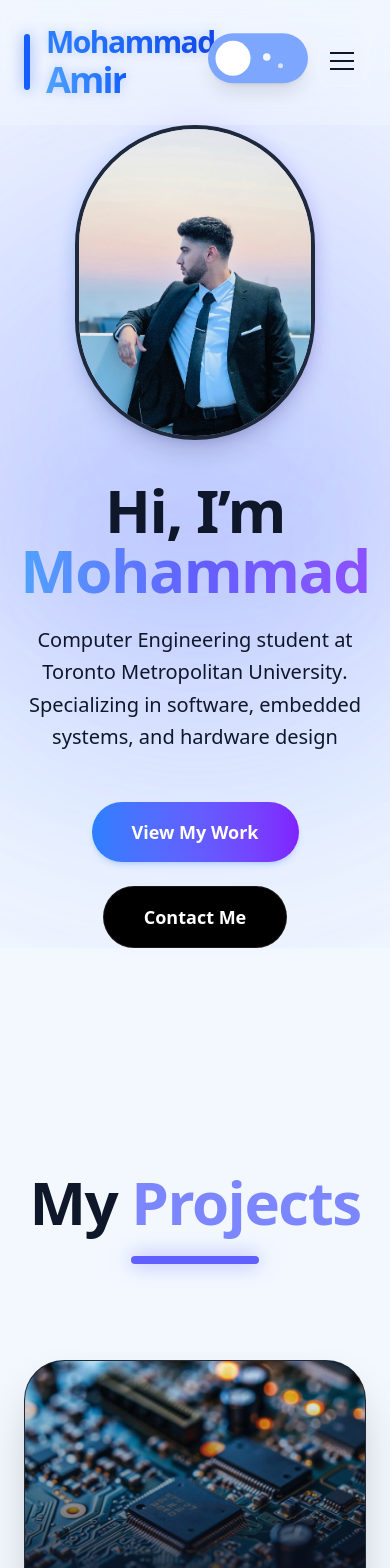
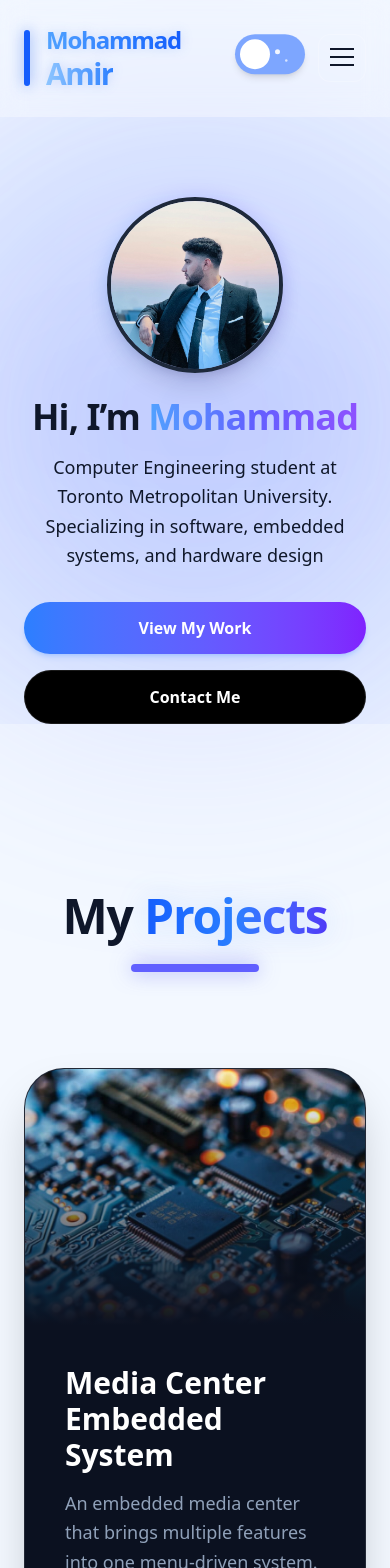
Before and after one commit to mxhmd15/my-portfolio, a Next.js app: page / in a window 390 px wide. Shown: the top 1568 px of the page. Built offline with nearby package versions, Linux system fonts and the light colour scheme.

Commit message:
Update: small changes with the fonts

```diff
--- a/app/page.tsx
+++ b/app/page.tsx
@@ -15,30 +15,36 @@
             bg-indigo-400/20 dark:bg-indigo-600/10 transition-all duration-700" />
 
       {/* HERO SECTION */}
+      {/* HERO SECTION */}
 <section
   id="home"
-        className="relative min-h-[90vh] flex flex-col items-center justify-center px-6 text-center"
+  className="relative min-h-[50vh] flex flex-col items-center justify-center px-6 text-center pt-20 md:pt-32"
 >
+  {/* Reduced min-h from 90vh to 80vh and added pt (padding-top) to control vertical position */}
+
   <div className="absolute inset-0 -z-10 overflow-hidden">
     <div className="absolute top-1/2 left-1/2 -translate-x-1/2 -translate-y-1/2 w-[600px] h-[600px] bg-blue-600/15 rounded-full blur-[140px]" />
   </div>
 
-        <div className="relative mb-10">
+  <div className="relative mb-6 md:mb-8">
+    {/* Reduced margin-bottom from 10 to 6/8 to bring text closer to photo */}
     <div className="absolute -inset-1 bg-gradient-to-r from-blue-500 via-indigo-500 to-indigo-600 rounded-full blur opacity-15" />
     <Image
       src="/me.jpg"
       alt="Mohammad profile picture"
-            width={240}
-            height={240}
+      width={200}
+      height={340}
       priority
-            className="relative rounded-full border-4 border-[#1e293b] object-cover shadow-xl"
+      className="relative rounded-full border-4 border-[#1e293b] object-cover shadow-xl w-44 h-44 md:w-52 md:h-52"
     />
+    {/* Scaled photo down slightly: w-44 on mobile, w-52 on desktop (was 60) */}
   </div>
 
   <div className="relative max-w-4xl">
-          <div className="relative inline-block mb-6">
+    <div className="relative inline-block mb-4 md:mb-6">
+      {/* Reduced margin-bottom to pull description up */}
       <div className="absolute inset-0 blur-3xl bg-indigo-500/10 -z-10 rounded-full" />
-            <h1 className="text-6xl md:text-8xl font-black tracking-tight">
+      <h1 className="text-4xl md:text-7xl font-black tracking-tight">
         <span className="snap-text">Hi, I’m </span>
         <span className="text-transparent bg-clip-text bg-gradient-to-r from-blue-400 via-indigo-500 to-violet-500">
           Mohammad
@@ -46,7 +52,7 @@
       </h1>
     </div>
 
-          <p className="text-xl md:text-2xl max-w-3xl mx-auto leading-relaxed snap-text">
+    <p className="text-lg md:text-xl max-w-3xl mx-auto leading-relaxed snap-text px-4">
       Computer Engineering student at{" "}
       <span className="font-medium snap-text">
         Toronto Metropolitan University
@@ -54,34 +60,35 @@
       . Specializing in software, embedded systems, and hardware design
     </p>
 
-          <div className="mt-12 flex flex-wrap justify-center gap-6">
+    <div className="mt-8 md:mt-10 flex flex-col md:flex-row justify-center gap-4 md:gap-6">
+      {/* Reduced mt (margin-top) for buttons and gap for mobile stacking */}
       <a
         href="#projects"
-              className="px-10 py-4 rounded-full font-bold text-lg text-white bg-gradient-to-r from-blue-500 via-indigo-500 to-violet-600 shadow-md shadow-blue-500/20 transition-all duration-300 hover:-translate-y-1 hover:shadow-blue-500/30"
+        className="px-8 py-3.5 md:px-10 md:py-4 rounded-full font-bold text-base md:text-lg text-white bg-gradient-to-r from-blue-500 via-indigo-500 to-violet-600 shadow-md shadow-blue-500/20 transition-all duration-300 hover:-translate-y-1 hover:shadow-blue-500/30"
       >
         View My Work
       </a>
 
       <a
         href="#contact"
-              className="px-10 py-4 rounded-full font-bold text-lg text-white bg-black border border-white/10 transition-all duration-300 hover:border-blue-500/40 hover:shadow-[0_0_16px_rgba(99,102,241,0.18)]"
+        className="px-8 py-3.5 md:px-10 md:py-4 rounded-full font-bold text-base md:text-lg text-white bg-black border border-white/10 transition-all duration-300 hover:border-blue-500/40 hover:shadow-[0_0_16px_rgba(99,102,241,0.18)]"
       >
         Contact Me
       </a>
     </div>
   </div>
 </section>
-
       {/* PROJECTS SECTION */}
-      <section className="py-24 relative">
+     <section id="projects" className="pt-10 pb-24 relative scroll-mt-24">
   <ProjectsSection />
 </section>
+
 
       {/* TECHNOLOGIES SECTION */}
       <section id="skills" className="px-6 py-24">
         <div className="mx-auto max-w-6xl">
           <div className="text-center mb-20">
-            <h2 className="text-5xl md:text-7xl font-black mb-6 tracking-tight
+            <h2 className="text-5xl md:text-5xl font-black mb-6 tracking-tight
                            text-transparent bg-clip-text bg-gradient-to-r
                            from-indigo-500 via-blue-500 to-pink-500
                            drop-shadow-[0_0_15px_rgba(168,85,247,0.4)]">
@@ -182,32 +189,7 @@
           </a>
 
           {/* Phone */}
-          <a
-            href="tel:+13652288830"
-            className="group flex items-center gap-4 rounded-3xl border border-slate-200/60 dark:border-white/10 bg-[#111827] px-6 py-5 shadow-lg shadow-slate-200/40 dark:shadow-black/20 hover:-translate-y-0.5 hover:shadow-xl transition-all"
-          >
-            <div className="h-12 w-12 rounded-2xl bg-blue-600/10 dark:bg-blue-500/15 flex items-center justify-center">
-              {/* Phone icon */}
-              <svg
-                className="h-6 w-6 text-blue-600 dark:text-blue-400"
-                viewBox="0 0 24 24"
-                fill="none"
-                stroke="currentColor"
-                strokeWidth="2"
-              >
-                <path d="M22 16.92v3a2 2 0 0 1-2.18 2A19.8 19.8 0 0 1 3 5.18 2 2 0 0 1 5 3h3a2 2 0 0 1 2 1.72c.12.86.32 1.7.6 2.5a2 2 0 0 1-.45 2.11L9.1 10.9a16 16 0 0 0 4 4l1.57-1.05a2 2 0 0 1 2.11-.45c.8.28 1.64.48 2.5.6A2 2 0 0 1 22 16.92z" />
-              </svg>
-            </div>
 
-            <div className="min-w-0">
-              <div className="font-extrabold text-slate-900 dark:text-white">
-                Phone
-              </div>
-              <div className="text-slate-600 dark:text-slate-300 truncate">
-                647-563-6384
-              </div>
-            </div>
-          </a>
 
           {/* Location */}
           <div className="group flex items-center gap-4 rounded-3xl border border-slate-200/60 dark:border-white/10 bg-[#111827] px-6 py-5 shadow-lg shadow-slate-200/40 dark:shadow-black/20 hover:-translate-y-0.5 hover:shadow-xl transition-all">
--- a/components/AboutSection.tsx
+++ b/components/AboutSection.tsx
@@ -21,7 +21,7 @@
               <span className="font-medium snap-text">
                 Toronto Metropolitan University
               </span>
-              . Specializing in software and embedded systems.
+              , specializing in Software Development and Embedded Systems, I am passionate about tech industry trends and innovations.
             </p>
 
             <p className="text-xl md:text-2xl max-w-3xl mx-auto leading-relaxed snap-text">
--- a/components/Header.tsx
+++ b/components/Header.tsx
@@ -97,12 +97,14 @@
 
               {/* Name Stack - Updated to Cobalt Blue Gradient */}
               <div className="flex flex-col items-start leading-[0.85] select-none">
-                <span className="text-3xl md:text-4xl font-black tracking-tighter text-transparent bg-clip-text bg-gradient-to-r from-blue-500 to-blue-700 drop-shadow-[0_0_6px_rgba(37,99,235,0.25)]">
-                  Mohammad
-                </span>
-                <span className="text-4xl md:text-5xl font-black tracking-tighter text-transparent bg-clip-text bg-gradient-to-r from-blue-400 to-blue-600 drop-shadow-[0_0_6px_rgba(37,99,235,0.25)]">
-                  Amir
-                </span>
+              <span className="text-2xl md:text-3xl font-black tracking-tighter text-transparent bg-clip-text bg-gradient-to-r from-blue-400 to-blue-600 drop-shadow-[0_0_6px_rgba(37,99,235,0.2)]">
+    Mohammad
+  </span>
+
+  {/* Amir - Reduced from 4xl/5xl to 3xl/4xl */}
+  <span className="text-3xl md:text-4xl font-black tracking-tighter text-transparent bg-clip-text bg-gradient-to-r from-blue-300 to-blue-500 drop-shadow-[0_0_6px_rgba(37,99,235,0.2)]">
+    Amir
+  </span>
               </div>
             </div>
           </a>
@@ -116,7 +118,7 @@
             <span className="h-6 w-px bg-white/20" />
 
             <a
-              href="https://github.com/mxhmd15"
+              href="https://github.com/YOUR_GITHUB"
               target="_blank"
               rel="noopener noreferrer"
               className="text-2xl opacity-70 hover:opacity-100 hover:text-blue-500 hover:-translate-y-1 transition"
@@ -124,7 +126,7 @@
               <FaGithub />
             </a>
             <a
-              href="https://www.linkedin.com/in/mohammad-amir-9b23a2220/"
+              href="https://linkedin.com/in/YOUR_LINKEDIN"
               target="_blank"
               rel="noopener noreferrer"
               className="text-2xl opacity-70 hover:opacity-100 hover:text-blue-500 hover:-translate-y-1 transition"
@@ -158,7 +160,7 @@
 
         {/* Mobile dropdown */}
         {open && (
-          <div className="md:hidden border-t border-white/5 bg-[#0b1120]/90 backdrop-blur-xl">
+          <div className="md:hidden border-t border-white/5 bg-[#0b1120]/0 backdrop-blur-xl">
             <div className="mx-auto max-w-6xl px-10 py-8 flex flex-col gap-8">
               {links.map((l) => (
                 <NavLink key={l.id} id={l.id} label={l.label} />
--- a/components/ProjectsSection.tsx
+++ b/components/ProjectsSection.tsx
@@ -55,11 +55,14 @@
 <section id="projects" className="max-w-7xl mx-auto px-6 py-32">
   {/* Header - Scaled Up */}
   <div className="text-center mb-24">
-    <h2 className="text-6xl md:text-7xl font-black mb-6 tracking-tight">
+    <h2 className="text-5xl md:text-5xl font-black mb-6 tracking-tight">
       {/* Apply snap-text here to make it turn black instantly */}
       <span className="snap-text">My </span>
-      <span className="text-indigo-400 ">Projects</span>
-    </h2>
+    {/* "Projects" - Enhanced Cobalt Blue Gradient */}
+  <span className="text-transparent bg-clip-text bg-gradient-to-r from-blue-600 via-blue-500 to-indigo-600 dark:from-blue-400 dark:via-blue-500 dark:to-indigo-400 drop-shadow-[0_0_15px_rgba(59,130,246,0.2)]">
+    Projects
+  </span>
+</h2>
     <div className="h-2 w-32 bg-indigo-500 mx-auto rounded-full shadow-[0_0_20px_rgba(99,102,241,0.6)]" />
   </div>
 
--- a/components/ThemeToggle.tsx
+++ b/components/ThemeToggle.tsx
@@ -13,20 +13,16 @@
   };
 
   useEffect(() => {
-    // Wrap everything in one frame to prevent cascading render warnings
     const id = requestAnimationFrame(() => {
-      // 1) Determine the correct theme
       const saved = localStorage.getItem("theme");
       let darkValue = false;
 
       if (saved === "dark" || saved === "light") {
         darkValue = saved === "dark";
       } else {
-        // Fallback to system preference
         darkValue = window.matchMedia?.("(prefers-color-scheme: dark)").matches ?? false;
       }
 
-      // 2) Apply and update state once
       setIsDark(darkValue);
       applyTheme(darkValue);
       setMounted(true);
@@ -41,40 +37,40 @@
     applyTheme(newDark);
   };
 
-  // Prevent layout shift by rendering a placeholder of the same size
-  if (!mounted) return <div className="h-10 w-20" />;
+  // 1. Adjusted placeholder size to match the new button (h-8 w-14)
+  if (!mounted) return <div className="h-8 w-14" />;
 
   return (
     <button
       type="button"
       onClick={toggleTheme}
       aria-label="Toggle theme"
-      className={`relative h-10 w-20 rounded-full transition-all duration-300 shadow-lg
+      /* 2. Changed h-10 w-20 -> h-8 w-14 */
+      className={`relative h-8 w-14 rounded-full transition-all duration-300 shadow-md
         ${isDark ? "bg-[#0b1220]" : "bg-[#7da6ff]"}
       `}
     >
-      {/* Moving Knob */}
+      {/* Moving Knob - Size reduced from h-7 w-7 to h-6 w-6 */}
       <span
-        className={`absolute top-1.5 left-1.5 h-7 w-7 rounded-full bg-white transition-transform duration-300 z-10
-          ${isDark ? "translate-x-10" : "translate-x-0"}
+        className={`absolute top-1 left-1 h-6 w-6 rounded-full bg-white transition-transform duration-300 z-10
+          ${isDark ? "translate-x-6" : "translate-x-0"}
         `}
       />
 
-      {/* Light-mode bubbles */}
+      {/* Light-mode bubbles - Re-positioned for smaller width */}
       {!isDark && (
         <>
-          <span className="absolute left-11 top-4 h-1.5 w-1.5 rounded-full bg-white/90" />
-          <span className="absolute left-14 top-6 h-1 w-1 rounded-full bg-white/70" />
+          <span className="absolute left-8 top-3 h-1 w-1 rounded-full bg-white/90" />
+          <span className="absolute left-10 top-5 h-0.5 w-0.5 rounded-full bg-white/70" />
         </>
       )}
 
-      {/* Dark-mode moon + stars */}
+      {/* Dark-mode moon + stars - Re-positioned for smaller width */}
       {isDark && (
         <>
-          <span className="absolute left-4 top-3 h-1.5 w-1.5 rounded-full bg-white/90" />
-          <span className="absolute left-8 top-4.5 h-1 w-1 rounded-full bg-white/90" />
-          <span className="absolute left-9 top-7 h-1.5 w-1.5 rounded-full bg-white/90" />
-          <span className="absolute left-5 top-7 h-1 w-1 rounded-full bg-white/70" />
+          <span className="absolute left-3 top-2 h-1 w-1 rounded-full bg-white/90" />
+          <span className="absolute left-5 top-5 h-1 w-1 rounded-full bg-white/90" />
+          <span className="absolute left-2.5 top-5 h-0.5 w-0.5 rounded-full bg-white/70" />
         </>
       )}
     </button>
```
Also changed, not shown: app/layout.tsx (+11 -14 lines). Lines whose indentation alone changed are shown as unchanged.
